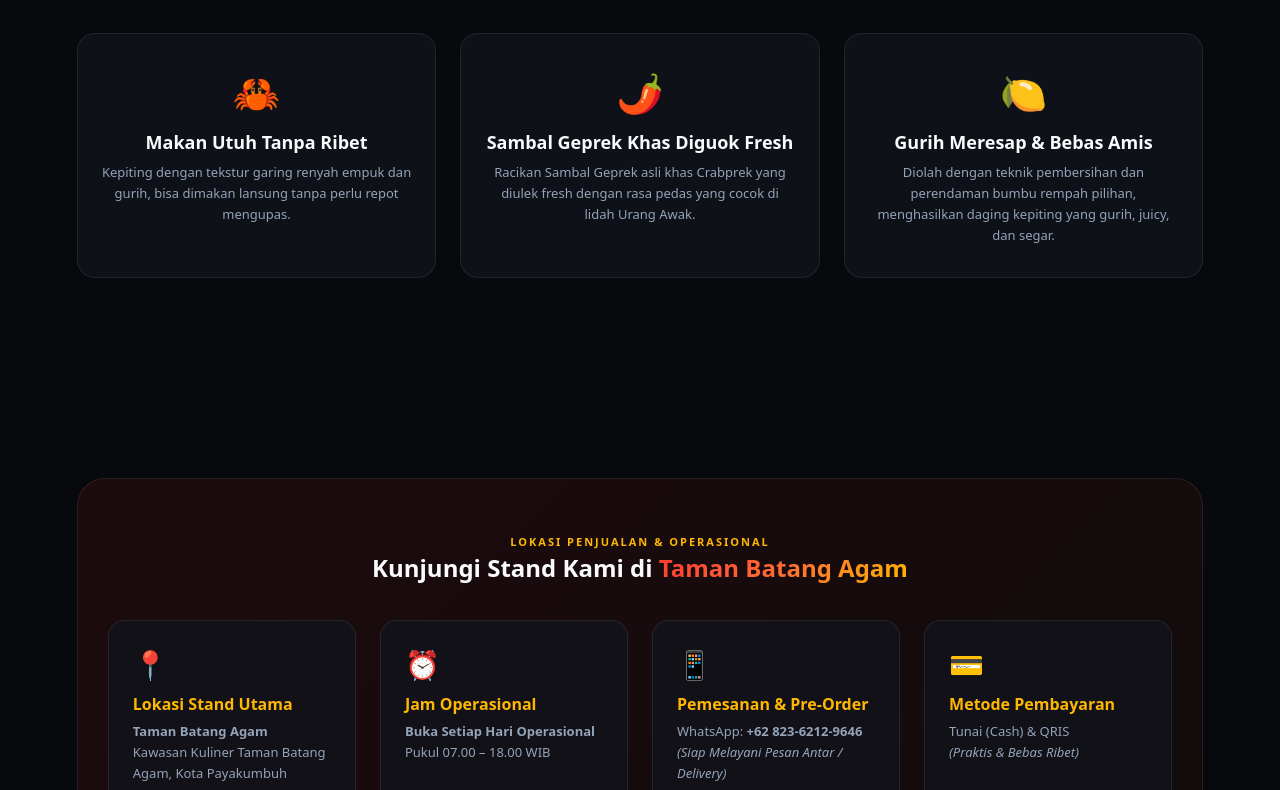
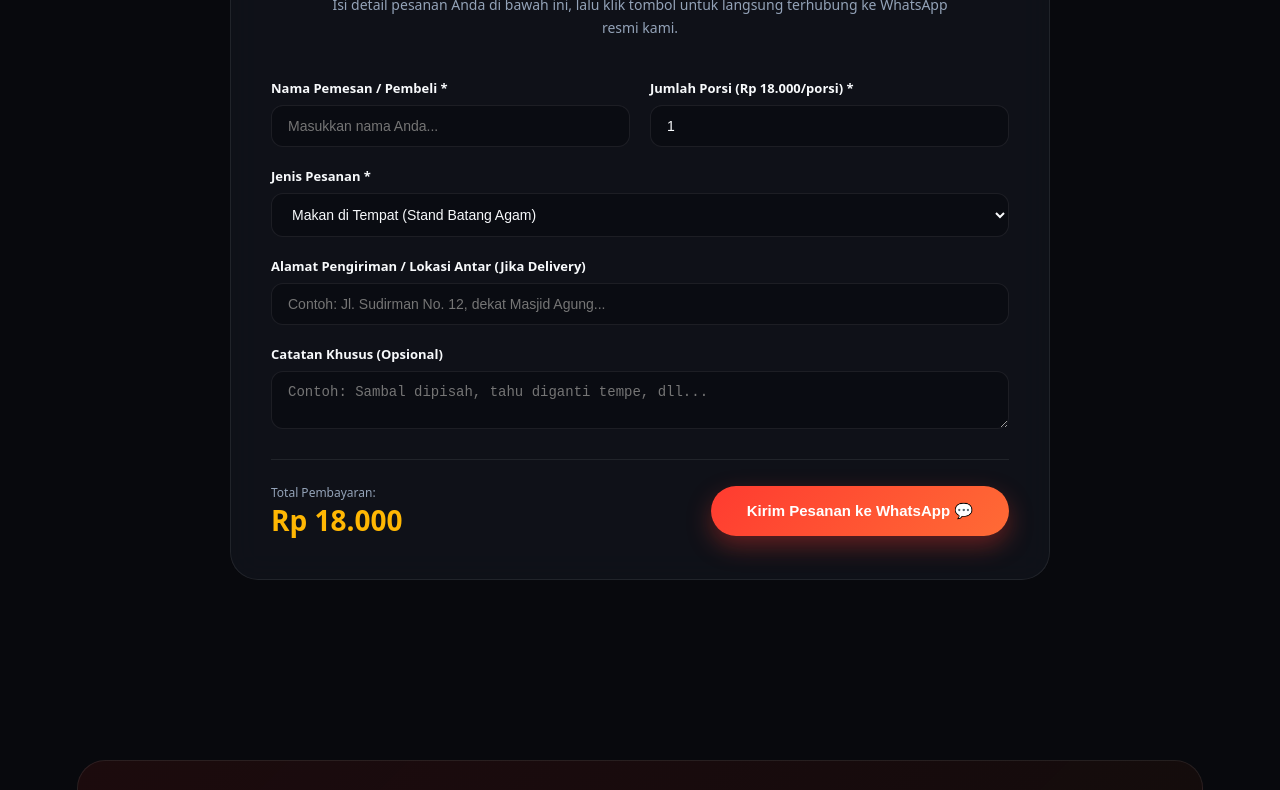
Before and after one commit to crabprek/crabprek.id, a plain HTML site: page index.html in a window 1280 px wide. Shown: the part 1951-2741 px from the top of the page. Drawn offline with Linux system fonts and the light colour scheme.

Commit message:
Remove spiciness levels, update WA form, and enable YT image sequence support

```diff
--- a/index.html
+++ b/index.html
@@ -15,18 +15,19 @@
   <!-- Navbar Glassmorphism -->
   <header class="navbar" id="navbar">
     <a href="#" class="logo">
-      <!-- Slot Logo Crabprek -->
+      <div class="logo-wrapper">
         <img src="logo.png" alt="Logo CRABPREK" class="logo-img" onerror="this.style.display='none'; this.nextElementSibling.style.display='inline-block';" />
         <span class="logo-fallback-icon">🦀</span>
+      </div>
       <span class="logo-text">CRAB<span>PREK</span></span>
     </a>
     <nav class="nav-links">
       <a href="#hero">Beranda</a>
       <a href="#product">Menu Utama</a>
-      <a href="#features">Keunggulan</a>
+      <a href="#order-form">Pesan Langsung</a>
       <a href="#info">Lokasi & Jam</a>
     </nav>
-    <a href="[suspicious link removed]" target="_blank" class="btn-nav">Pesan WA 💬</a>
+    <a href="#order-form" class="btn-nav">Pesan Sekarang 🛒</a>
   </header>
 
   <!-- Hero Section -->
@@ -42,11 +43,11 @@
           <span class="gradient-text">Padehnyo Mupakaiak!</span>
         </h1>
         <p class="hero-subtitle">
-          Satu-satunya kepiting renyah porsi pas di Payakumbuh yang bisa dimakan langsung tanpa ribet kupas cangkang! Digeprek dengan Sambal Geprek khas racikan Crabprek, disajikan hangat bareng Nasi Putih, Tahu, Tempe, & Lalapan.
+          Satu-satunyo kepiting renyah porsi pas (ukuran 4 jari tangan) di Payakumbuh yang biso dimakan lansung tanpa ribet kupas cangkang! Digeprek jo Sambal Geprek khas racikan Crabprek, disajikan hangat bareng Nasi Putih, Tahu, Tempe, & Lalapan.
         </p>
 
         <div class="hero-buttons">
-          <a href="[suspicious link removed]" target="_blank" class="btn btn-primary">Pesan via WhatsApp (Rp 18.000) 📱</a>
+          <a href="#order-form" class="btn btn-primary">Pesan Online Langsung (Rp 18.000) 📱</a>
           <a href="#info" class="btn btn-outline">Lokasi Taman Batang Agam</a>
         </div>
 
@@ -58,24 +59,24 @@
           <div class="stat-divider"></div>
           <div class="stat-box">
             <span class="stat-number">100% Utuh</span>
-            <span class="stat-label">Bisa Dimakan Sadonyo</span>
+            <span class="stat-label">Biso Dimakan Cangkangnyo</span>
           </div>
           <div class="stat-divider"></div>
           <div class="stat-box">
-            <span class="stat-number">Level 1 - 10</span>
-            <span class="stat-label">Pedas Sambal Geprek</span>
+            <span class="stat-number">Sambal Geprek</span>
+            <span class="stat-label">Racikan Khas Crabprek</span>
           </div>
         </div>
       </div>
 
-      <!-- Hero Visual Canvas 3D (Bola Berputar + Kepiting Merangkak) -->
+      <!-- Hero Visual Stage (Canvas Interactive + Scroll Driven) -->
       <div class="hero-visual-stage">
         <canvas id="hero-canvas"></canvas>
         <div class="floating-card badge-top">
-          <span class="badge-icon">🔥</span>
+          <span class="badge-icon">💨</span>
           <div>
-            <strong>Sambal Geprek Asli</strong>
-            <small>Diulek Fresh Khas Crabprek</small>
+            <strong>Interactive Visuals</strong>
+            <small>Coba Touch / Scroll Layar!</small>
           </div>
         </div>
         <div class="floating-card badge-bottom">
@@ -94,13 +95,12 @@
     <div class="section-header">
       <span class="section-tag">MENU MASTERPIECE KEBANGGAAN</span>
       <h2>Racikan Utama <span class="gradient-text">Yang Bikin Nagih</span></h2>
-      <p>Menu ikonik pilihan utama pecinta seafood pedas di Payakumbuh.</p>
+      <p>Menu ikonik pilihan utama pecinta kuliner seafood pedas di Payakumbuh.</p>
     </div>
 
     <div class="product-showcase reveal">
       <div class="product-media-box">
         <div class="product-badge-glow">BEST SELLER</div>
-        <!-- Slot Foto Produk Varian Crabprek Sambel Geprek -->
         <img src="crabprek-sambel-geprek.jpg" alt="Crabprek Sambel Geprek" class="product-img" onerror="this.style.display='none'; this.nextElementSibling.style.display='flex';" />
         <div class="product-media-fallback">
           <span class="fallback-icon">🦀🌶️</span>
@@ -110,15 +110,15 @@
         <span class="product-category">AUTHENTIC CRAFTED RECIPE</span>
         <h3>Crabprek Sambel Geprek</h3>
         <p class="product-desc">
-          Kepiting olahan segar pilihan yang digoreng garing keemasan hingga cangkangnya renyah empuk, lalu digeprek dengan ulekan **Sambal Geprek khas Crabprek** yang gurih dan pedas mantap.
+          Kepiting olahan segar pilihan (ukuran 4 jari tangan) yang digoreng garing keemasan hingga cangkangnya renyah empuk, lalu digeprek melimpah dengan ulekan **Sambal Geprek khas Crabprek** yang gurih dan pedas mantap.
         </p>
 
         <div class="product-includes">
           <strong>Isian Paket Lengkap:</strong>
           <ul>
-            <li>🦀 Kepiting Renyah Utuh</li>
+            <li>🦀 Kepiting Renyah Utuh (Ukuran 4 Jari)</li>
             <li>🍚 Nasi Putih Hangat</li>
-            <li>🔥 Sambal Geprek Khas</li>
+            <li>🔥 Sambal Geprek Khas Crabprek</li>
             <li>🧈 Tahu & Tempe Goreng + Lalapan Segar</li>
           </ul>
         </div>
@@ -128,35 +128,71 @@
             <small>Harga Porsi Lengkap</small>
             <strong>Rp 18.000</strong>
           </div>
-          <a href="[suspicious link removed]" target="_blank" class="btn btn-primary">Pesan via WA (+62 823-6212-9646) 💬</a>
+          <a href="#order-form" class="btn btn-primary">Isi Form Pesanan 🛒</a>
         </div>
       </div>
     </div>
   </section>
 
-  <!-- Features Section -->
-  <section id="features" class="section">
+  <!-- Order Form Section (Pemesanan Otomatis ke WA tanpa Level Pedas) -->
+  <section id="order-form" class="section">
+    <div class="order-card-wrapper reveal">
       <div class="section-header">
-      <span class="section-tag">ALASAN HARUS COBA</span>
-      <h2>Keunggulan <span class="gradient-text">CRABPREK</span></h2>
+        <span class="section-tag">PEMESANAN ONLINE INSTAN</span>
+        <h2>Formulir Pesanan <span class="gradient-text">CRABPREK</span></h2>
+        <p>Isi detail pesanan Anda di bawah ini, lalu klik tombol untuk langsung terhubung ke WhatsApp resmi kami.</p>
       </div>
 
-    <div class="features-grid reveal">
-      <div class="feature-item">
-        <div class="f-icon">🦀</div>
-        <h3>Makan Utuh Tanpa Ribet</h3>
-        <p>Kepiting dengan tekstur garing renyah empuk dan gurih, bisa dimakan lansung tanpa perlu repot mengupas.</p>
+      <form id="wa-order-form" class="order-form">
+        <div class="form-grid">
+
+          <!-- Nama Pemesan -->
+          <div class="form-group">
+            <label for="cust-name">Nama Pemesan / Pembeli *</label>
+            <input type="text" id="cust-name" placeholder="Masukkan nama Anda..." required />
           </div>
-      <div class="feature-item">
-        <div class="f-icon">🌶️</div>
-        <h3>Sambal Geprek Khas Diguok Fresh</h3>
-        <p>Racikan Sambal Geprek asli khas Crabprek yang diulek fresh dengan rasa pedas yang cocok di lidah Urang Awak.</p>
+
+          <!-- Jumlah Porsi -->
+          <div class="form-group">
+            <label for="cust-qty">Jumlah Porsi (Rp 18.000/porsi) *</label>
+            <input type="number" id="cust-qty" min="1" max="50" value="1" required />
           </div>
-      <div class="feature-item">
-        <div class="f-icon">🍋</div>
-        <h3>Gurih Meresap & Bebas Amis</h3>
-        <p>Diolah dengan teknik pembersihan dan perendaman bumbu rempah pilihan, menghasilkan daging kepiting yang gurih, juicy, dan segar.</p>
+
+          <!-- Tipe Layanan -->
+          <div class="form-group full-width">
+            <label for="cust-service">Jenis Pesanan *</label>
+            <select id="cust-service">
+              <option value="Dine-in / Makan di Stand Taman Batang Agam">Makan di Tempat (Stand Batang Agam)</option>
+              <option value="Bungkus / Takeaway di Stand">Bungkus / Takeaway (Stand Batang Agam)</option>
+              <option value="Pesan Antar / Delivery Payakumbuh">Pesan Antar (Delivery Area Payakumbuh)</option>
+            </select>
           </div>
+
+          <!-- Alamat Pengiriman -->
+          <div class="form-group full-width">
+            <label for="cust-address">Alamat Pengiriman / Lokasi Antar (Jika Delivery)</label>
+            <input type="text" id="cust-address" placeholder="Contoh: Jl. Sudirman No. 12, dekat Masjid Agung..." />
+          </div>
+
+          <!-- Catatan Tambahan -->
+          <div class="form-group full-width">
+            <label for="cust-note">Catatan Khusus (Opsional)</label>
+            <textarea id="cust-note" rows="2" placeholder="Contoh: Sambal dipisah, tahu diganti tempe, dll..."></textarea>
+          </div>
+
+        </div>
+
+        <!-- Live Price Calculator Summary -->
+        <div class="order-summary-box">
+          <div class="summary-text">
+            <span>Total Pembayaran:</span>
+            <strong id="live-total-price">Rp 18.000</strong>
+          </div>
+          <button type="submit" class="btn btn-primary btn-large btn-submit-wa">
+            Kirim Pesanan ke WhatsApp 💬
+          </button>
+        </div>
+      </form>
     </div>
   </section>
 
@@ -191,10 +227,6 @@
           <p>Tunai (Cash) & QRIS<br /><em>(Praktis & Bebas Ribet)</em></p>
         </div>
       </div>
-
-      <div class="action-wrap">
-        <a href="[suspicious link removed]" target="_blank" class="btn btn-primary btn-large">Hubungi WA +62 823-6212-9646 📱</a>
-      </div>
     </div>
 
     <!-- Footer -->
--- a/style.css
+++ b/style.css
@@ -1,5 +1,5 @@
 /* ==========================================================================
-   CRABPREK KINETIC CINEMATIC STYLESHEET
+   CRABPREK STYLESHEET (DARK MODE & TRANSPARENT LOGO)
    ========================================================================== */
 
 :root {
@@ -82,10 +82,17 @@ html {
   font-size: 20px;
 }
 
+.logo-wrapper {
+  background: transparent;
+  display: flex;
+  align-items: center;
+}
+
 .logo-img {
-  height: 38px;
+  height: 42px;
   width: auto;
   object-fit: contain;
+  mix-blend-mode: lighten;
 }
 
 .logo-fallback-icon {
@@ -209,6 +216,8 @@ html {
   display: inline-flex;
   align-items: center;
   justify-content: center;
+  border: none;
+  cursor: pointer;
 }
 
 .btn-primary {
@@ -278,6 +287,8 @@ html {
   width: 100%;
   height: 100%;
   border-radius: 24px;
+  cursor: pointer;
+  touch-action: none;
 }
 
 .floating-card {
@@ -305,13 +316,13 @@ html {
 .section {
   position: relative;
   z-index: 2;
-  padding: 100px 6%;
+  padding: 90px 6%;
 }
 
 .section-header {
   text-align: center;
   max-width: 650px;
-  margin: 0 auto 50px;
+  margin: 0 auto 40px;
 }
 
 .section-tag {
@@ -460,25 +471,91 @@ html {
   font-weight: 800;
 }
 
-/* Features & Info */
-.features-grid {
-  display: grid;
-  grid-template-columns: repeat(auto-fit, minmax(260px, 1fr));
-  gap: 24px;
+/* Order Form Styling */
+.order-card-wrapper {
+  background: var(--bg-card);
+  border: 1px solid var(--border-glass);
+  border-radius: 28px;
+  padding: 40px;
+  backdrop-filter: blur(16px);
+  max-width: 820px;
+  margin: 0 auto;
 }
 
-.feature-item {
-  background: var(--bg-card);
-  border: 1px solid var(--border-glass);
-  padding: 32px 24px;
-  border-radius: 18px;
-  text-align: center;
+.order-form {
+  margin-top: 20px;
 }
 
-.f-icon { font-size: 38px; margin-bottom: 12px; }
-.feature-item h3 { font-size: 18px; margin-bottom: 8px; font-weight: 700; }
-.feature-item p { color: var(--text-muted); font-size: 13px; line-height: 1.6; }
+.form-grid {
+  display: grid;
+  grid-template-columns: 1fr 1fr;
+  gap: 20px;
+}
 
+.form-group {
+  display: flex;
+  flex-direction: column;
+  gap: 8px;
+}
+
+.form-group.full-width {
+  grid-column: span 2;
+}
+
+.form-group label {
+  font-size: 13px;
+  font-weight: 700;
+  color: var(--text-main);
+}
+
+.form-group input,
+.form-group select,
+.form-group textarea {
+  background: rgba(10, 12, 18, 0.8);
+  border: 1px solid var(--border-glass);
+  border-radius: 12px;
+  padding: 12px 16px;
+  color: var(--text-main);
+  font-size: 14px;
+  outline: none;
+  transition: border-color 0.3s ease;
+}
+
+.form-group input:focus,
+.form-group select:focus,
+.form-group textarea:focus {
+  border-color: var(--accent-red);
+}
+
+.order-summary-box {
+  margin-top: 30px;
+  padding-top: 24px;
+  border-top: 1px solid var(--border-glass);
+  display: flex;
+  align-items: center;
+  justify-content: space-between;
+  flex-wrap: wrap;
+  gap: 20px;
+}
+
+.summary-text span {
+  display: block;
+  font-size: 12px;
+  color: var(--text-muted);
+}
+
+.summary-text strong {
+  font-size: 28px;
+  color: var(--accent-gold);
+  font-weight: 800;
+}
+
+.btn-submit-wa {
+  padding: 16px 36px;
+  font-size: 15px;
+}
+
+/* Info Section */
 .info-card-box {
   background: linear-gradient(135deg, rgba(60, 15, 15, 0.4), rgba(40, 20, 10, 0.3));
   border: 1px solid var(--border-glass);
@@ -505,9 +582,6 @@ html {
 .tile-icon { font-size: 28px; margin-bottom: 10px; }
 .info-tile h3 { font-size: 16px; margin-bottom: 6px; color: var(--accent-gold); }
 .info-tile p { font-size: 13px; color: var(--text-muted); line-height: 1.6; }
-
-.action-wrap { margin-top: 40px; }
-.btn-large { padding: 16px 38px; font-size: 15px; }
 
 .footer {
   padding-top: 36px;
@@ -547,8 +621,10 @@ html {
 
 @media (max-width: 850px) {
   .hero-container, .product-showcase { grid-template-columns: 1fr; text-align: center; }
+  .form-grid { grid-template-columns: 1fr; }
+  .form-group.full-width { grid-column: span 1; }
   .product-includes ul { grid-template-columns: 1fr; }
-  .hero-buttons, .hero-stats, .product-price-bar { justify-content: center; }
+  .hero-buttons, .hero-stats, .product-price-bar, .order-summary-box { justify-content: center; text-align: center; }
   .nav-links { display: none; }
   .footer { flex-direction: column; gap: 16px; text-align: center; }
 }
```
Lines whose indentation alone changed are shown as unchanged.
